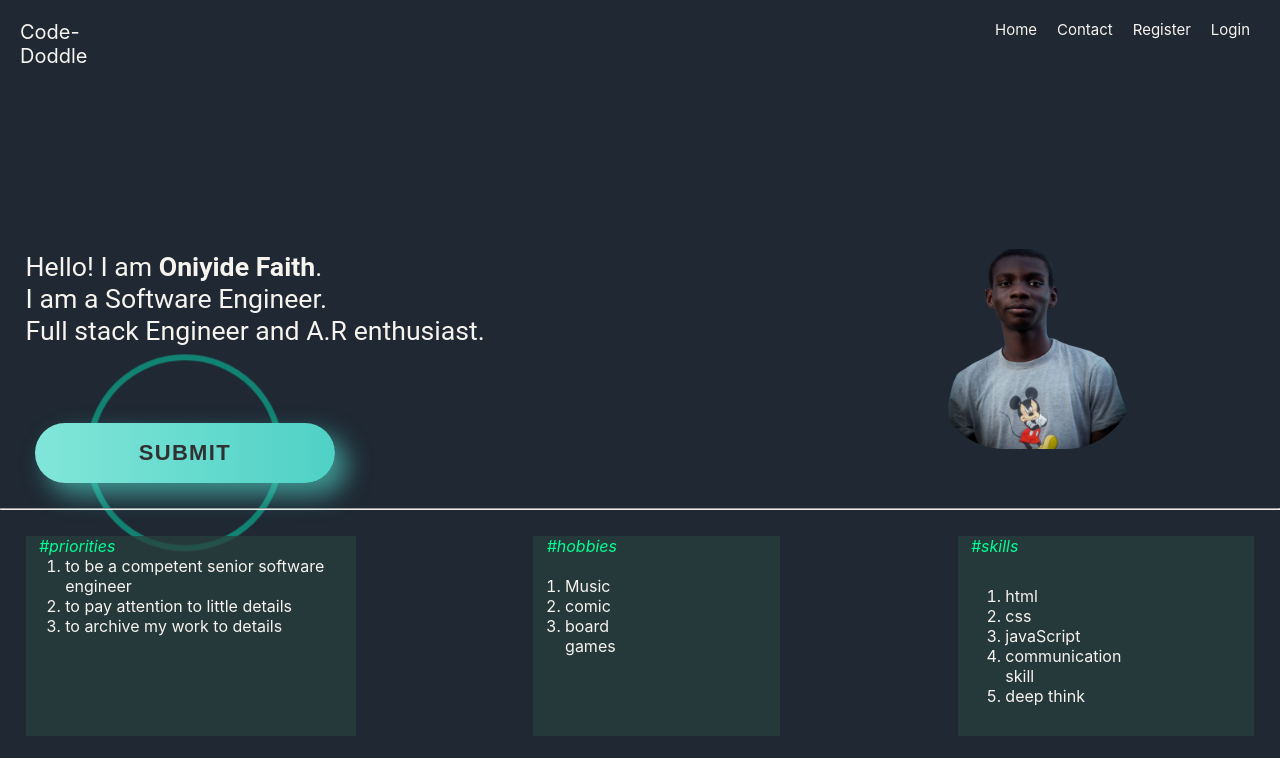
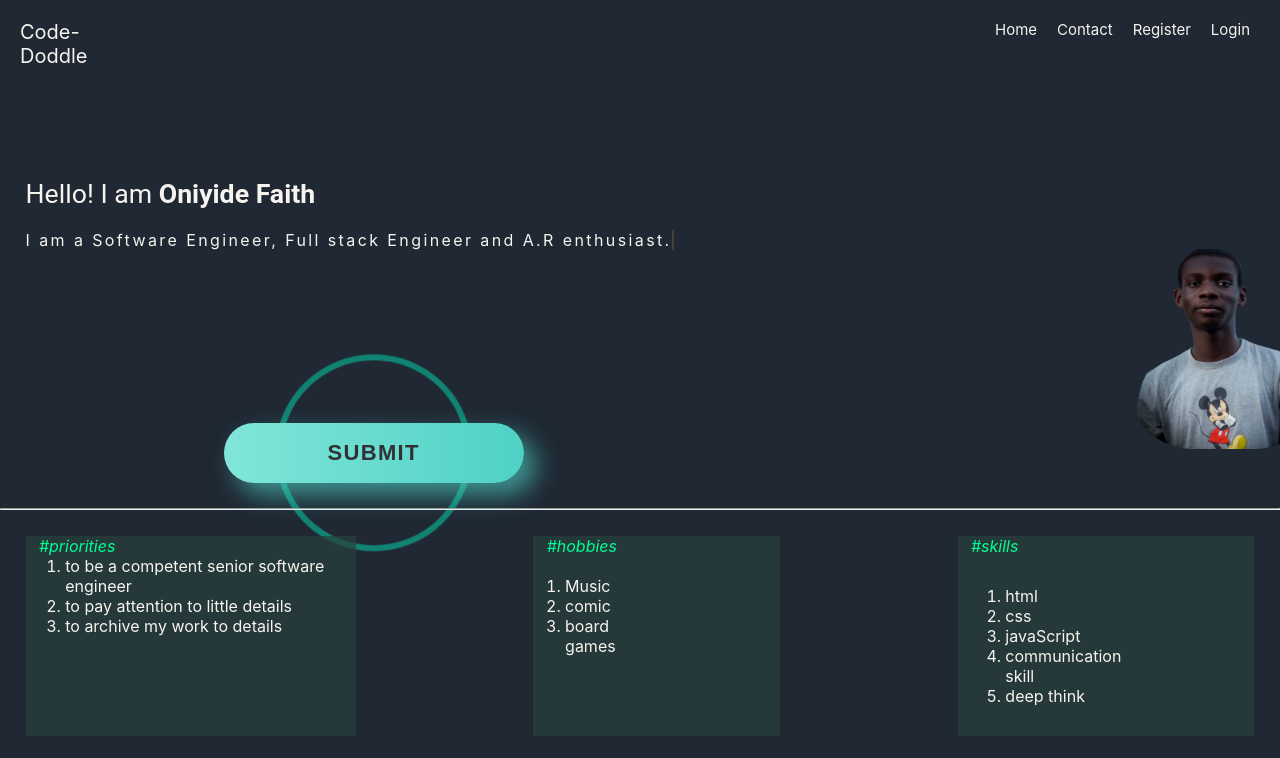
Before and after one commit to oniyidefaith/Zuri-Portfolio, a website: page html/index.html in a window 1280 px wide. Shown: the top 758 px of the page. Drawn offline with Linux system fonts and the light colour scheme; a web font is replaced by a local one.

Commit message:
new update

```diff
--- a/css/style.css
+++ b/css/style.css
@@ -69,7 +69,7 @@ nav ul a{
 #name{
     font-size: 20pt;
     font-family: roboto;
-    margin-top: 30%;
+    margin-top: 10%;
   color: var(--nice-white);
 }
 #mini-about{
@@ -325,3 +325,27 @@ button {
         background-color: var(--background-light);
         border-bottom: 1px black soild;
     }
+     #typed{
+       color: var(--nice-white);
+      overflow: hidden; /* Ensures the content is not revealed until the animation */
+      border-right: .15em solid orange; /* The typewriter cursor */
+      white-space: nowrap; /* Keeps the content on a single line */
+      margin: 0 auto; /* Gives that scrolling effect as the typing happens */
+      letter-spacing: .15em;
+ /* Adjust as needed */
+      animation:
+        typing 3.5s steps(40, end),
+        blink-caret .75s step-end infinite;
+    }
+
+    /* The typing effect */
+    @keyframes typing {
+      from { width: 0 }
+      to { width: 100% }
+    }
+
+    /* The typewriter cursor effect */
+    @keyframes blink-caret {
+      from, to { border-color: transparent }
+      50% { border-color: rgb(70, 66, 58); }
+    }
--- a/html/index.html
+++ b/html/index.html
@@ -5,6 +5,7 @@
     <meta http-equiv="X-UA-Compatible" content="IE=edge">
     <meta name="viewport" content="width=device-width, initial-scale=1.0">
     <link rel="stylesheet" href="https://stackpath.bootstrapcdn.com/font-awesome/4.7.0/css/font-awesome.min.css">
+    <link rel="javaScript" href="./index.js">
     <link rel="stylesheet" href="../css/style.css">
     <title>Home Page</title>
 </head>
@@ -23,7 +24,10 @@
   <header id="header1">
      <div id="about">
      <article id="left">
-        <p id="name">Hello! I am <b>Oniyide Faith</b>.<br> I am a Software Engineer. <br> Full stack Engineer and A.R enthusiast.<br></p>
+        <p id="name">Hello! I am <b>Oniyide Faith</b></p><br>
+        <p id="typed">I am a Software Engineer,
+            Full stack Engineer and A.R enthusiast.</p>
+
  </article>
  <div id="main-about">
      <img src="../images/img.png" alt="myself" class="img-circle" id="img" !important> <br>
```
Also changed, not shown: html/index.js (added, +11 -0 lines).
